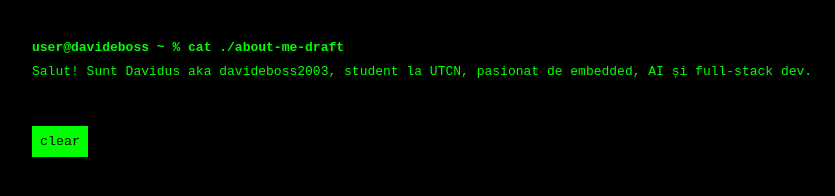
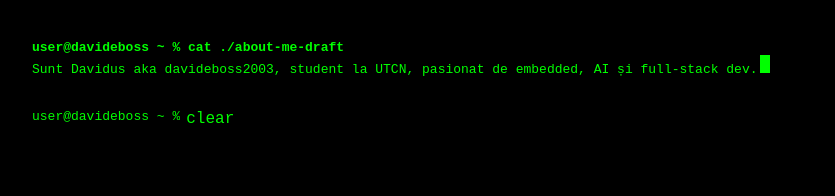
Before and after one commit to davideboss2003/davideboss2003.github.io, a plain HTML site: page about-me.html in a window 1280 px wide. Shown: the whole page, without its empty margins (8-843 px from the left). Drawn offline with Linux system fonts and the light colour scheme.

Commit message:
Update about-me.html

```diff
--- a/about-me.html
+++ b/about-me.html
@@ -9,50 +9,59 @@
       font-family: monospace;
       padding: 2rem;
     }
-    #output::after {
-      content: "";
+    #terminal {
+      white-space: pre-wrap;
+      display: inline;
+    }
+    #cursor {
       display: inline-block;
       width: 10px;
-      height: 20px;
+      height: 18px;
       background-color: #00FF00;
-      margin-left: 4px;
+      margin-left: 2px;
       animation: blink 1s step-end infinite;
     }
     @keyframes blink {
-      from, to { background: transparent }
-      50% { background: #00FF00 }
+      50% { background: transparent; }
     }
-    button {
+    .input-line {
+      display: flex;
       margin-top: 2rem;
-      padding: 0.5rem;
-      background: #00FF00;
-      color: black;
+    }
+    .prompt {
+      color: #00FF00;
+    }
+    .clear-button {
+      background: black;
+      color: #00FF00;
       font-family: monospace;
       border: none;
+      outline: none;
+      font-size: 1rem;
       cursor: pointer;
     }
   </style>
 </head>
 <body>
   <div><strong>user@davideboss ~ % cat ./about-me-draft</strong></div>
-  <div id="output"></div>
-  <br/>
-  <button onclick="window.location.href='index.html'">clear</button>
+  <div id="terminal"></div><div id="cursor"></div>
+  <div class="input-line">
+    <span class="prompt">user@davideboss ~ % </span>
+    <button class="clear-button" onclick="window.location.href='index.html'">clear</button>
+  </div>
 
   <script>
+    const text = `Sunt Davidus aka davideboss2003, student la UTCN, pasionat de embedded, AI și full-stack dev.`;
     let i = 0;
-const text = `Salut! Sunt Davidus aka davideboss2003, student la UTCN, pasionat de embedded, AI și full-stack dev.`;
     const speed = 25;
-
     function typeWriter() {
       if (i < text.length) {
-    document.getElementById("output").innerHTML += text.charAt(i);
+        document.getElementById("terminal").innerHTML += text.charAt(i);
         i++;
         setTimeout(typeWriter, speed);
       }
     }
     window.onload = typeWriter;
   </script>
-
 </body>
 </html>
```
Lines whose indentation alone changed are shown as unchanged.
